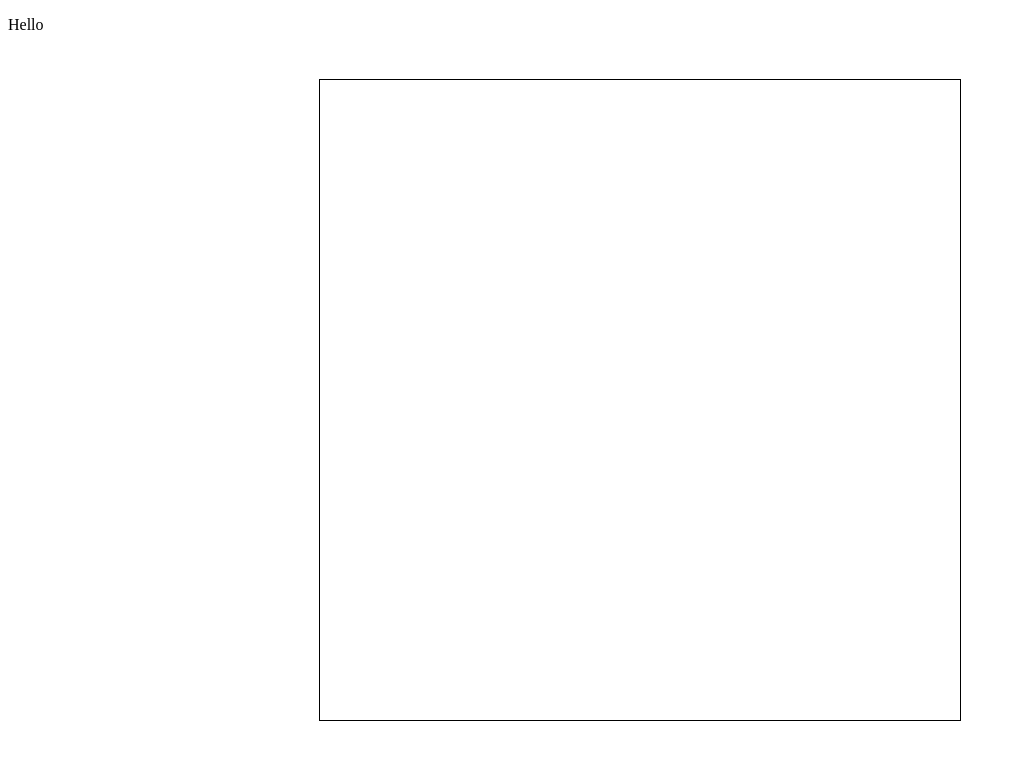
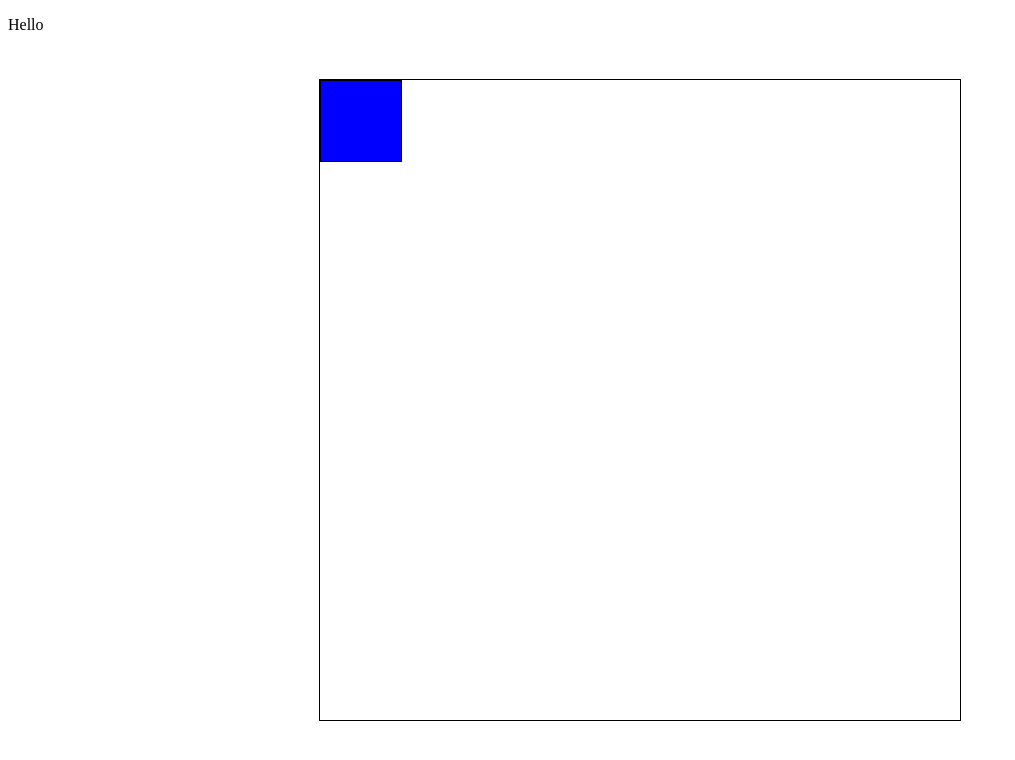
Before and after one commit to GrzegorzSzymczakk/ChessOpening, a Vue app in the folder src/frontend/: page / in a window 1280 px wide. Shown: the top 760 px of the page, without its empty margins (0-1015 px from the left). Built offline with nearby package versions, Linux system fonts and the light colour scheme.

Commit message:
add square component

```diff
--- a/src/frontend/src/components/ChessBoard.vue
+++ b/src/frontend/src/components/ChessBoard.vue
@@ -1,12 +1,16 @@
 <template>
   <p> Hello</p>
-  <div class="board"></div>
+  <div class="board">
+    <SquareField/>
+  </div>
 </template>
 
 <script>
 
+import SquareField from "@/components/SquareField";
 export default {
   name: "ChessBoard",
+  components: {SquareField},
   methods: {
     testAlarm(){
       alert("Hello")
--- /dev/null
+++ b/src/frontend/src/components/SquareField.vue
@@ -0,0 +1,21 @@
+<template>
+  <div class="square-field"></div>
+
+</template>
+
+<script>
+export default {
+  name: "SquareField"
+}
+</script>
+
+<style scoped>
+.square-field
+{
+  width: 80px;
+  height: 80px;
+  border: 1px solid black;
+  background-color: blue;
+}
+
+</style>
```
